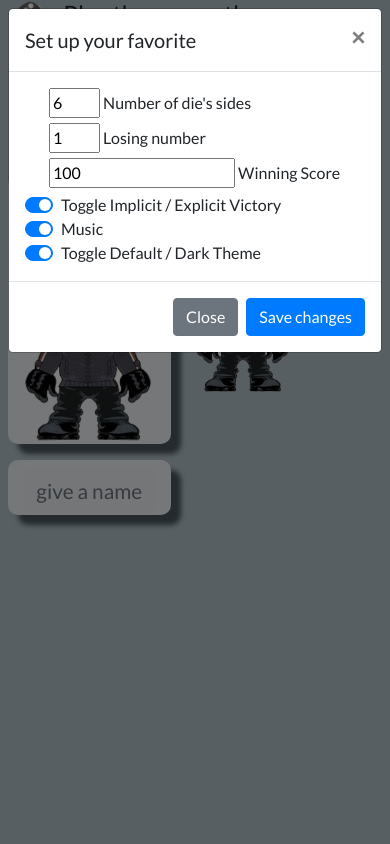
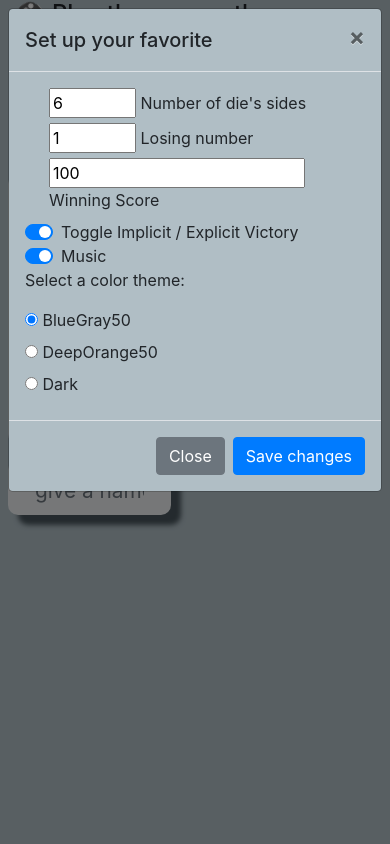
Before and after one commit to thierryttd/diceGame, a PHP site: page / in a window 390 px wide, after a click on "Setting". Run offline with PHP 8.4, Linux system fonts and the light colour scheme.

Commit message:
Managing color theme functionnal

```diff
--- a/index.html
+++ b/index.html
@@ -15,8 +15,8 @@
     <link href='http://fonts.googleapis.com/css?family=Lato' rel='stylesheet' type='text/css'>
   </head>
 
-  <body id="body" class="defaultTheme">
-    <main id="main" class="container borderCurved defaultTheme">
+  <body id="body">
+    <main id="main" class="container borderCurved">
 
       <header class="row">
         <div class="col-9 text-center">
@@ -50,11 +50,11 @@
       <section class="row mt-2">
 
         <!-- PLayer one description -->
-        <div id="playerOneId" class="m-2 ombre borderCurved col-5 col-md-3 order-1 text-center defaultTheme">
+        <div id="playerOneId" class="m-2 borderCurved col-5 col-md-3 order-1 text-center">
         </div>
 
         <!-- Reserved place for Dice track  and buttons throw and keep -->
-        <div id="diceTrack" class="m-3 mt-4 diceTrack borderCurved col-5 col-md-3 order-2 d-none">
+        <div id="diceTrack" class="m-3 mt-4 borderCurved col-5 col-md-3 order-2 d-none">
           <!-- Where log of the die cast take place -->
           <div class="row">
             <div id="rollLogPlayer" class="col-12"></div>
@@ -75,7 +75,7 @@
         <div id="avatarId" class="mt-2 col-4 col-md-3 order-2 align-self-center"></div>
 
         <!-- PLayer two description -->
-        <div id="playerTwoId" class="m-2 ombre borderCurved col-5 col-md-3 order-3 text-center defaultTheme">
+        <div id="playerTwoId" class="m-2 borderCurved col-5 col-md-3 order-3 text-center">
         </div>
 
       </section>
@@ -85,7 +85,7 @@
     <!-- Modal  General Settings-->
     <div class="modal fade" id="settingModal" tabindex="-1" aria-labelledby="settingModalLabel" aria-hidden="true">
       <div class="modal-dialog modal-fullscreen-sm-down">
-        <div class="modal-content defaultTheme" id="settingModalContent">
+        <div class="modal-content" id="settingModalContent">
           <div class="modal-header">
             <h5 class="modal-title" id="settingModalLabel">Set up your favorite</h5>
             <button type="button" class="close" data-dismiss="modal" aria-label="Close">
@@ -97,17 +97,17 @@
               <div class="row">
                 <div class="col">
                   <div class="custom-control">
-                    <input class="defaultTheme" type="number" id="diceType" name="diceType" min="6" max="12" value="6">
+                    <input type="number" id="diceType" name="diceType" min="6" max="12" value="6">
                     <label for="diceType">Number of die's sides </label>
                   </div>
 
                   <div class="custom-control">
-                    <input class="defaultTheme" type="number" id="losingDiceFace" name="losingDiceFace" min="1" max="12" value="1">
+                    <input type="number" id="losingDiceFace" name="losingDiceFace" min="1" max="12" value="1">
                     <label for="losingDiceFace">Losing number</label>
                   </div>
 
                   <div class="custom-control">
-                    <input class="defaultTheme" type="number" id="winningScore" name="winningScore" value="100">
+                    <input type="number" id="winningScore" name="winningScore" value="100">
                     <label for="winningScore">Winning Score</label>
                   </div>
 
@@ -121,9 +121,25 @@
                     <label for="setSound" class="custom-control-label">Music</label>
                   </div>
 
-                  <div class="custom-control custom-switch">
+                  <!-- <div class="custom-control custom-switch">
                     <input type="checkbox" id="defaultTheme" name="defaultTheme" class="custom-control-input" checked>
                     <label for="defaultTheme" class="custom-control-label">Toggle Default / Dark Theme</label>
+                  </div> -->
+                  <p>Select a color theme:</p>
+                  <div>
+                    <input type="radio" id="blueGray50" name="colorTheme" value="blueGray50"
+                          checked>
+                    <label for="blueGray50">BlueGray50</label>
+                  </div>
+
+                  <div>
+                    <input type="radio" id="deepOrange50" name="colorTheme" value="deepOrange50">
+                    <label for="deepOrange50">DeepOrange50</label>
+                  </div>
+
+                  <div>
+                    <input type="radio" id="dark" name="colorTheme" value="dark">
+                    <label for="dark">Dark</label>
                   </div>
 
                 </div>
@@ -140,7 +156,7 @@
     <!-- Modal  Check Rules -->
     <div class="modal fade" id="checkRules" tabindex="-1" aria-labelledby="checkRulesLabel" aria-hidden="true">
       <div class="modal-dialog modal-fullscreen-sm-down">
-        <div class="modal-content defaultTheme" id="checkRulesContent">
+        <div class="modal-content" id="checkRulesContent">
           <div class="modal-header">
             <h5 class="modal-title" id="checkRulesLabel">Game Rules</h5>
             <button type="button" class="close" data-dismiss="modal" aria-label="Close">
@@ -148,13 +164,13 @@
             </button>
           </div>
           <div class="modal-body">
-            <p id="pcheckrules" class="checkRulesText defaultTheme">
+            <p id="pcheckrules" class="checkRulesText">
               The game enroles two players on one and only screen.
               Each player has a temporary score (ROUND) and a global score (GLOBAL).
               On player's round, the round score of the player is set to zero, then the player can roll the die as many time he wants.
               The result of round is added to ROUND score of the player.
               During his turn, the player can decide to :
-              <ul id="id-ul" class="checkRulesText defaultTheme">
+              <ul id="id-ul" class="checkRulesText">
                 <li>
                   Click on HOLD button, so that his current round score is added to his GLOBAL score.
                   As a result, the second player take hand.
--- a/style.css
+++ b/style.css
@@ -3,10 +3,10 @@
     color: grey;
 }
 
-body{
+/* body{
     font-family:Lato;
     background-color: #B0BEC5;
-}
+} */
 
 h1{
     font-size: 1.5em;
@@ -16,28 +16,28 @@
     font-size: 1.1em;
 }
 
-#buttonBar{
+/* #buttonBar{
     background-color: #455A64;
-}
+} */
 
-#playerOneId, #playerTwoId{
+/* #playerOneId, #playerTwoId{
     background-color: #ECEFF1;
-}
+} */
 
 #playerOneGlobalScore, #playerTwoGlobalScore{
     font-size: 1.3em;
     margin-top: .5vw;
     margin-bottom: .5vw;
-    background-color: "#ECEFF1";
-    color: "#263238";
+    /* background-color: "#ECEFF1";
+    color: "#263238"; */
 }
 
 #playerOneCurrentScore, #playerTwoCurrentScore{
     font-size: 1.3em;
     margin-top: .5vw;
     margin-bottom: .5vw;
-    background-color: "#ECEFF1";
-    color: "#263238";
+    /* background-color: "#ECEFF1";
+    color: "#263238"; */
 }
 
 #dice{
@@ -45,9 +45,9 @@
     color: grey;
 }
 
-.diceTrack{
+/* .diceTrack{
     background-color: #455A64;
-}
+} */
 
 .playerMove{
     animation: .15s playerMove;
@@ -169,11 +169,11 @@
     }
 }
 
-.ombre{
+/* .ombre{
     box-shadow: 10px 10px 5px 0px rgba(38,50,56,0.75);
     -webkit-box-shadow: 10px 10px 5px 0px rgba(38,50,56,0.75);
     -moz-box-shadow: 10px 10px 5px 0px rgba(38,50,56,0.75);
-}
+} */
 
 .borderCurved{
     border-radius: 10px 10px 10px 10px;
```
Also changed, not shown: script.js (+77 -32 lines).
